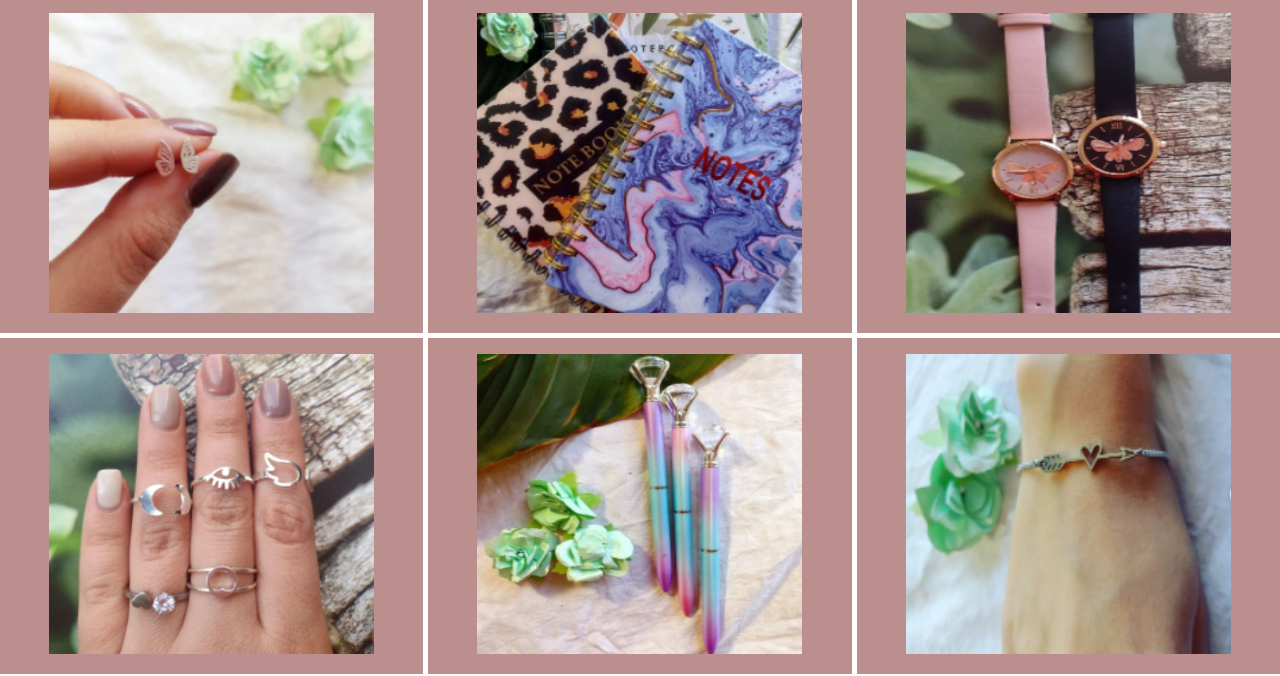
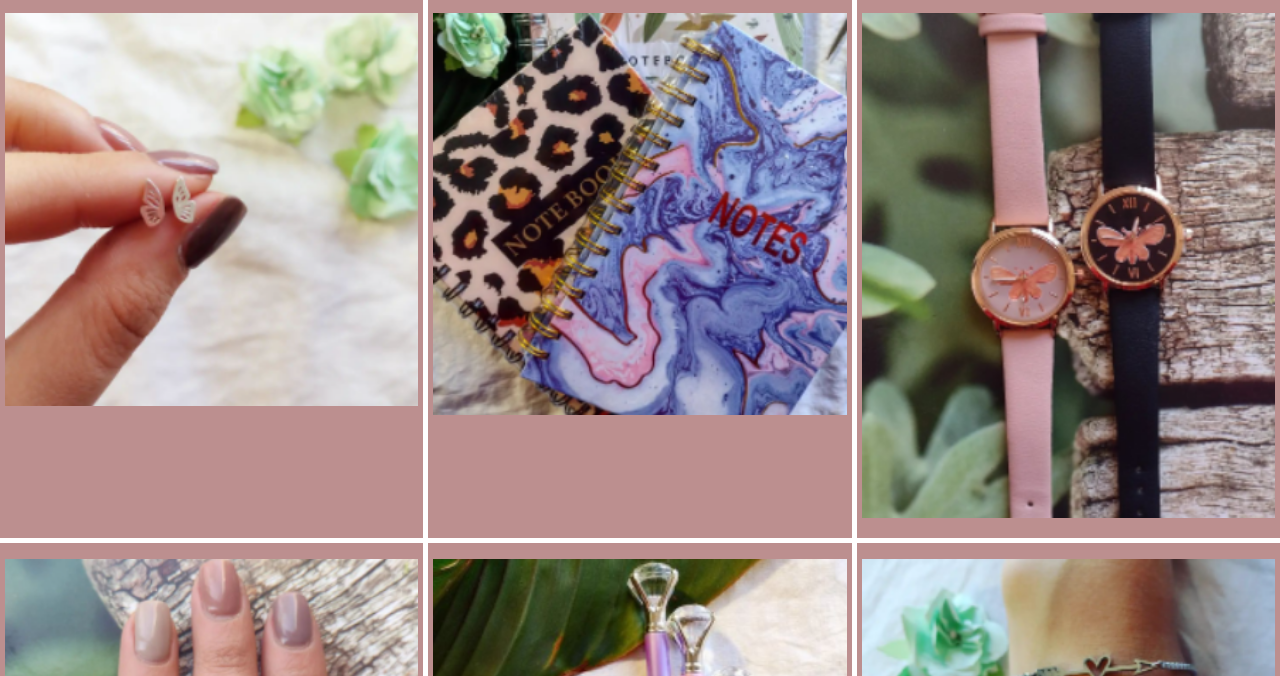
Before and after one commit to teo2303/proyecto, a plain HTML site: page index.html in a window 1280 px wide. Shown: the part 207-883 px from the top of the page. Drawn offline with Linux system fonts and the light colour scheme.

Commit message:
correcciones

```diff
--- a/index.html
+++ b/index.html
@@ -54,27 +54,27 @@
             <div class="grid1">
 
                 <li>
-                    <a href=""><img src="multimedia/img/producto1.png" width="325" height="300" alt=""></a>
+                    <img src="multimedia/img/producto1.png"  alt=""></a>
                 </li>
 
                 <li>
-                    <a href=""><img src="multimedia/img/producto2.png" width="325" height="300" alt=""></a>
+                    <img src="multimedia/img/producto2.png"  alt=""></a>
                 </li>
 
                 <li>
-                    <a href=""><img src="multimedia/img/producto3.png" width="325" height="300" alt=""></a>
+                    <img src="multimedia/img/producto3.png"  alt=""></a>
                 </li>
 
                 <li>
-                    <a href=""><img src="multimedia/img/producto4.png" width="325" height="300" alt=""></a>
+                    <img src="multimedia/img/producto4.png"  alt=""></a>
                 </li>
 
                 <li>
-                    <a href=""><img src="multimedia/img/producto5.png" width="325" height="300" alt=""></a>
+                    <img src="multimedia/img/producto5.png"  alt=""></a>
                 </li>
 
                 <li>
-                    <a href=""><img src="multimedia/img/producto6.png" width="325" height="300" alt=""></a>
+                    <img src="multimedia/img/producto6.png"  alt=""></a>
                 </li>
 
             </div>
--- a/style.css
+++ b/style.css
@@ -10,8 +10,16 @@
     display:inline;
     padding-left:3px;
     padding-right:3px;
-    border: solid 1px black;
 }
+
+#lista1 li:hover{
+    border: 1px solid black;
+    background-color: rgba(0, 255, 255, 0.493);
+}
+
+
+
+
 
 header {
     background-image: url(multimedia/img/fondo.jpg);
@@ -27,14 +35,17 @@ body {
 }
 
 #lista2 li  {
-    display:inline;
     padding-left:5px;
     padding-right:5px;
 }
 
+#lista2 li img{
+    width: 100%;
+}
+
 .grid1 {
     display: grid;
-    grid-template-columns: auto auto auto;
+    grid-template-columns: 1fr 1fr 1fr;
     grid-template-rows: auto auto auto;
     gap: 5px;
 }
```
